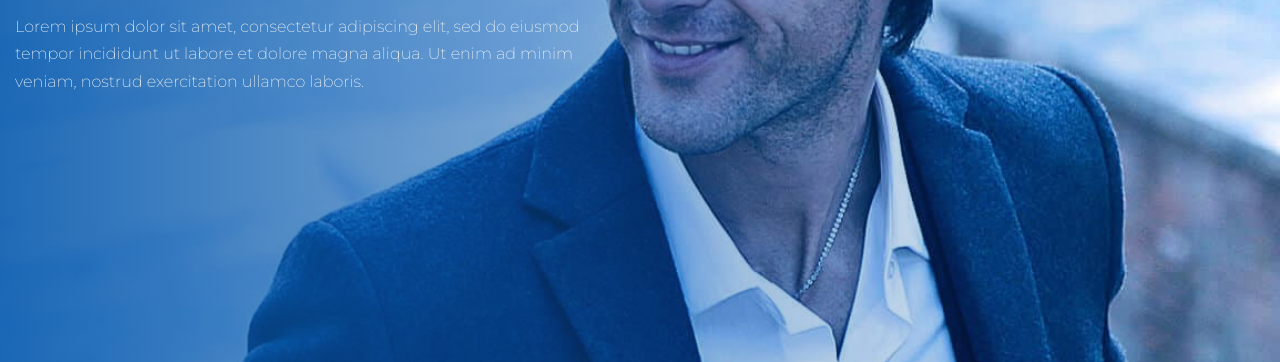
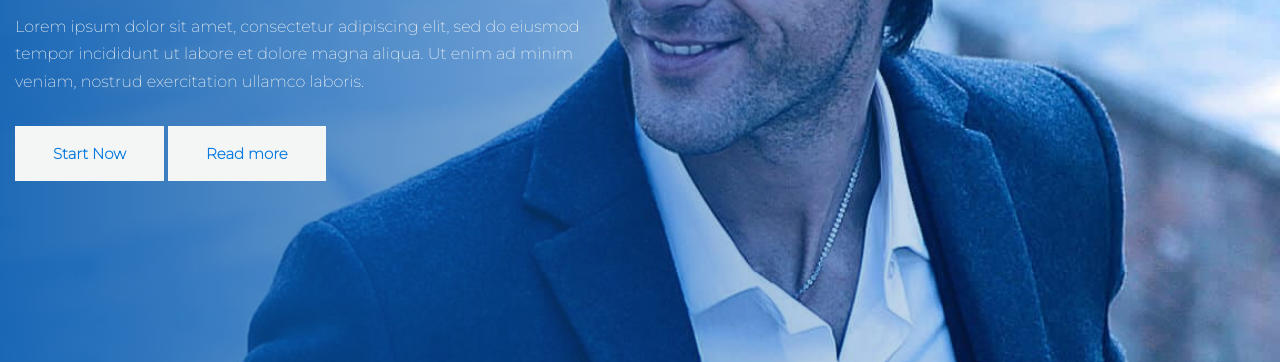
Before and after one commit to sajidul-kabir/portfolio-replicate, a plain HTML site: page index.html in a window 1280 px wide. Shown: the part 438-800 px from the top of the page. Drawn offline with Linux system fonts and the light colour scheme; a web font is replaced by a local one.

Commit message:
section 1 button styled

```diff
--- a/index.html
+++ b/index.html
@@ -50,6 +50,8 @@
             eiusmod tempor incididunt ut labore et dolore magna aliqua. Ut enim
             ad minim veniam, nostrud exercitation ullamco laboris.
           </p>
+          <button class="text-container-button">Start Now</button>
+          <button class="text-container-button">Read more</button>
         </div>
       </div>
     </section>
--- a/style.css
+++ b/style.css
@@ -68,8 +68,22 @@ body {
   font-size: 1rem;
   line-height: 1.72;
   color: #f4f6f6;
+  padding-bottom: 15px;
 }
-
+.text-container-button {
+  color: #067ae0;
+  background-color: #f4f6f6;
+  font-size: 0.9375rem;
+  font-weight: 600;
+  border-radius: 0;
+  padding-top: 18px;
+  padding-right: 38px;
+  padding-bottom: 18px;
+  padding-left: 38px;
+  border: 0;
+  font-family: inherit;
+  cursor: pointer;
+}
 .second-section {
   height: 199px;
   margin: 0;
```
